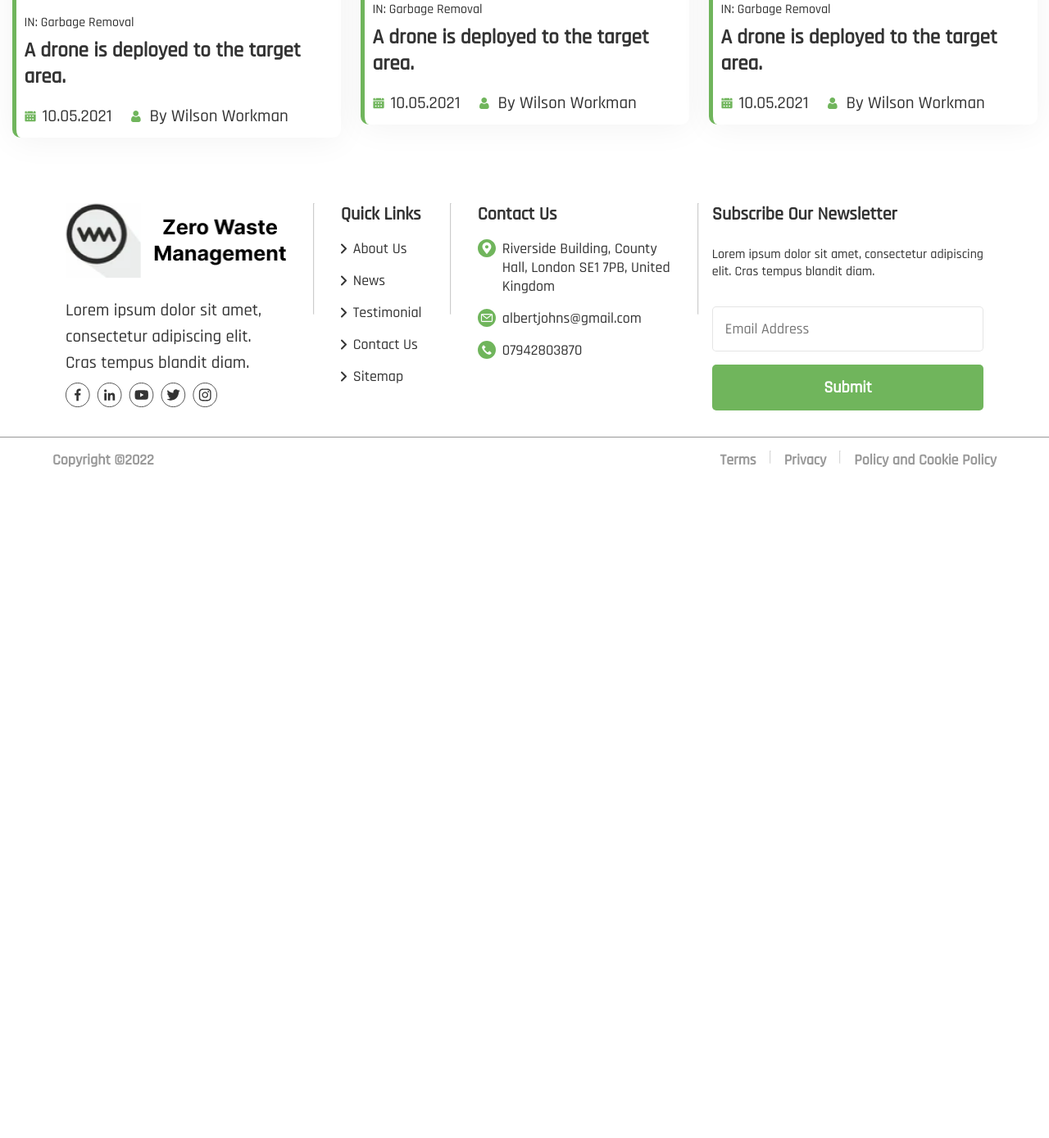
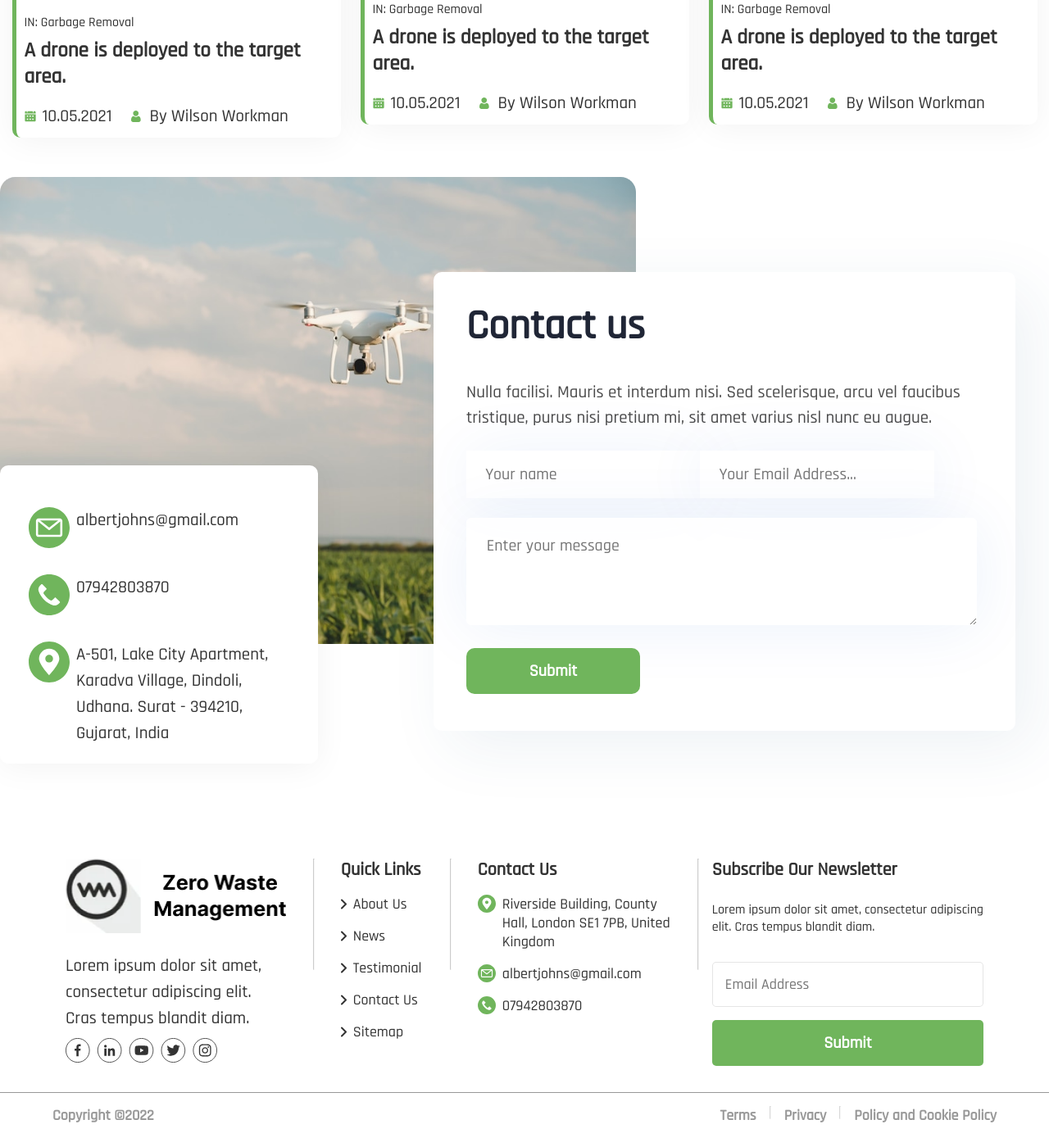
Before and after one commit to Aadirajput04/zero-west-management-site, a PHP site: page / in a window 1280 px wide. Shown: the part 3936-5325 px from the top of the page at 82% size. Before the commit the page ends 4506 px from the top, so only its background shows below. Run offline with PHP 8.4, Linux system fonts and the light colour scheme; some libraries are stand-ins or nearby versions.

Commit message:
contact section created

```diff
--- a/about-us.php
+++ b/about-us.php
@@ -51,7 +51,10 @@
 
  ?>
 
+<?php
+  include "footer.php";
 
+ ?>
 
 </body>
 </html>
--- a/contact-us-section.php
+++ b/contact-us-section.php
@@ -0,0 +1,68 @@
+<section class="contact-us-container width-p">
+
+    <div class="contact-us-image">
+        <img src="./assets/img/contact-us-image.jpg" alt="">
+    </div>
+    <div class="contact-text-box">
+
+        <div class="contact-form">
+                <h1>Contact us</h1>
+
+            <p>
+                Nulla facilisi. Mauris et interdum nisi. Sed scelerisque, arcu vel faucibus tristique,
+                purus nisi pretium mi, sit amet varius nisl nunc eu augue.
+            </p>
+
+            <div class="input-info">
+                <label for="nameInput"></label>
+                <input type="text" id="nameInput" placeholder="Your name">
+                <label for="emailInput"></label>
+                <input type="email" id="emailInput" placeholder="Your Email Address...">
+            </div>
+
+
+            <div>
+                <label for="messageInput"></label>
+                <textarea id="messageInput" rows="3" placeholder="Enter your message"></textarea>
+            </div>
+
+            <div>
+                <button onclick="submitForm()">Submit</button>
+            </div>
+
+
+
+
+
+
+
+
+
+        </div>
+        <div class="address-box">
+
+            <p><img src="./assets/img/gmail.svg" alt=""  height="50"  > albertjohns@gmail.com</p>
+            <p><img src="./assets/img/call-.svg" alt="" height="50" > 07942803870</p>
+            <p><img src="./assets/img/location.svg" alt="" height="50" > A-501, Lake City Apartment, Karadva Village, Dindoli,
+                Udhana. Surat - 394210, Gujarat, India</p>
+
+
+        </div>
+
+    </div>
+
+
+
+
+</section>
+<script>
+    function submitForm() {
+        var name = document.getElementById("nameInput").value;
+        var email = document.getElementById("emailInput").value;
+        var message = document.getElementById("messageInput").value;
+
+        // Here you can perform actions to submit the form data to a server or take other necessary actions
+
+        alert("Form submitted successfully!");
+    }
+</script>
--- a/contact-us.php
+++ b/contact-us.php
@@ -35,7 +35,10 @@
  ?>
 
 
+<?php
+  include "footer.php";
 
+ ?>
 
 </body>
 </html>
--- a/footer.php
+++ b/footer.php
@@ -1,4 +1,4 @@
-<footer>
+<footer class="width-p">
     <div class="upper-footer">
         <div class="left-footer-box">
             <div class="logo-footer-box">
--- a/index.php
+++ b/index.php
@@ -88,6 +88,22 @@
  ?>
 
 
+
+
+
+
+
+<?php
+  include "contact-us-section.php";
+
+ ?>
+
+
+
+
+
+
+
 <?php
   include "footer.php";
 
--- a/product&services.php
+++ b/product&services.php
@@ -1,6 +1,6 @@
 <!DOCTYPE html>
 <html lang="en">
-<head>0
+<head>
     <meta charset="UTF-8">
     <meta http-equiv="X-UA-Compatible" content="IE=edge">
     <meta name="viewport" content="width=device-width, initial-scale=1.0">
@@ -49,7 +49,10 @@
 
  ?>
 
+ <?php
+  include "footer.php";
 
+ ?>
 
 
 </body>
--- a/style/style.css
+++ b/style/style.css
@@ -691,7 +691,7 @@ footer .upper-footer {
 }
 
 
-footer{
+footer {
     background-color: #fff;
 }
 
@@ -761,7 +761,7 @@ footer .contact-us-footer {
 
 }
 
-footer form{
+footer form {
     display: flex;
     flex-direction: column;
     gap: 1rem;
@@ -816,7 +816,7 @@ footer .quick-links a {
 footer .subscribe {
     width: 100%;
     border-radius: 5px;
-background: #70B55C;
+    background: #70B55C;
 
 }
 
@@ -843,37 +843,12 @@ footer input#emailInput {
     background: #FFF;
 }
 
-footer hr{
+footer hr {
     width: 1px;
     height: 136px;
     color: #727272;
     opacity: 0.50;
 }
-
-
-
-
-
-
-
-
-
-
-
-
-
-
-
-
-
-
-
-
-
-
-
-
-
 
 
 
@@ -905,13 +880,133 @@ footer .copyright-box a {
     line-height: normal;
 }
 
-.copyright-box hr{
+.copyright-box hr {
     width: 1px;
     height: 16px;
     opacity: 0.50;
     color: #7F7F7F;
 }
 
-.copyright-box{
+.copyright-box {
     padding: 1rem;
 }
+
+
+
+/* =======================================contact-us-section started----------------================================= */
+.contact-us-container {
+    position: relative;
+    height: 100vh;
+    width: 100%;
+    padding-top: 2rem;
+    padding-bottom: 2rem;
+}
+
+.contact-us-container .contact-us-image img {
+    height: 570px;
+    width: 776px;
+    position: absolute;
+    border-radius: 18.507px;
+    z-index: -1;
+    top: 0;
+    left: 0;
+
+}
+
+.contact-us-container .contact-form {
+    height: 560px;
+    width: 710px;
+    padding: 40px 47px 40px 40px;
+    border-radius: 10px;
+    background: #ffffff;
+    box-shadow: 19.27861213684082px 20.049755096435547px 77.11444854736328px 0px rgba(41, 95, 131, 0.08);
+    backdrop-filter: blur(25.44776725769043px);
+    display: flex;
+    flex-direction: column;
+    gap: 1.5rem;
+    translate: 529px 84px;
+
+
+
+
+}
+
+.contact-us-container .contact-form h1 {
+    color: #202636;
+    font-family: 'Rajdhani', sans-serif;
+    font-size: 50px;
+    font-style: normal;
+    font-weight: 700;
+    line-height: 52.438px;
+    /* 104.876% */
+}
+
+
+.contact-us-container .contact-form p {
+    color: #4A4A4A;
+    font-family: 'Rajdhani', sans-serif;
+    font-size: 21px;
+    font-style: normal;
+    font-weight: 500;
+    line-height: 30.846px;
+    /* 146.885% */
+}
+
+.contact-form input {
+    color: #333;
+    font-family: 'Rajdhani', sans-serif;
+    font-size: 20px;
+    font-style: normal;
+    font-weight: 500;
+    line-height: 30.846px;
+    /* 154.229% */
+    padding: 13.881px 23.134px;
+    align-items: flex-start;
+    border: none;
+    box-shadow: 0px 3.084577798843384px 77.11444854736328px 0px rgba(7, 86, 199, 0.08);
+}
+
+
+.contact-form textarea#messageInput {
+    color: #333;
+    font-family: 'Rajdhani', sans-serif;
+    width: 623px;
+    font-size: 20px;
+    font-style: normal;
+    font-weight: 500;
+    line-height: 30.846px;
+    /* 154.229% */
+    padding: 19.279px 24.677px;
+    align-items: flex-start;
+    border-radius: 6.169px;
+    border: none;
+    box-shadow: 0px 3.084577798843384px 77.11444854736328px 0px rgba(7, 86, 199, 0.08);
+
+    background: rgba(255, 255, 255, 0.80);
+
+}
+
+.contact-form .input-info {
+    display: flex;
+    flex-direction: row;
+
+}
+
+.contact-text-box .address-box {
+    width: 388px;
+    border-radius: 10px;
+    background: #FFF;
+    box-shadow: 0px 4px 40px 0px rgba(0, 0, 0, 0.05);
+    height: 364px;
+    padding: 35px;
+    translate: 0 -240px;
+    display: flex;
+    flex-direction: column;
+    gap: 1rem;
+}
+
+.contact-text-box .address-box p {
+    display: flex;
+    flex-direction: row;
+    gap: 0.5rem;
+}
```
Also changed, not shown: assets/img/8c4736dc3629ed6f6d585048fb3b0e50.jpg (added), assets/img/contact-us-image.jpg (added).
